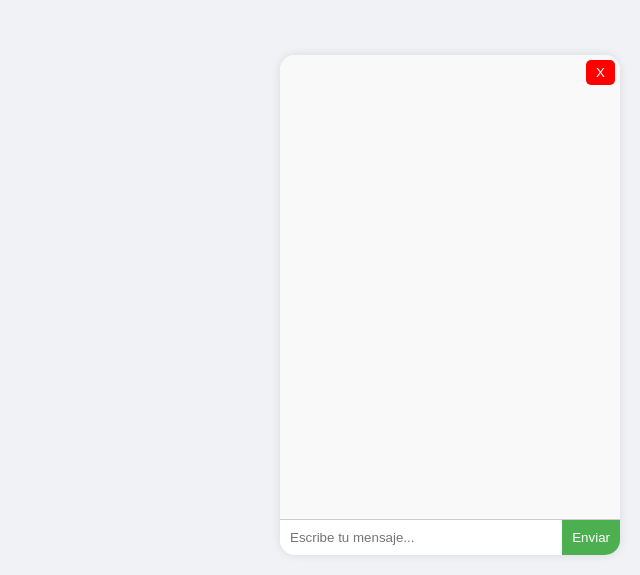
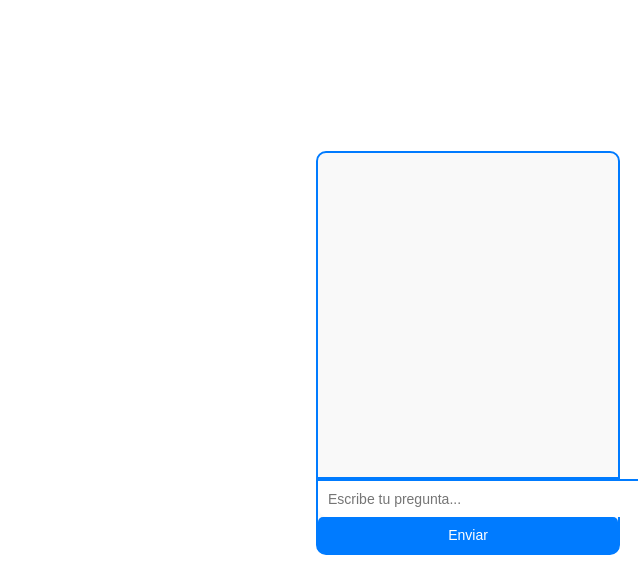
Before and after one commit to FabFar12/chatbotavp, a plain HTML site: page index.html in a window 1280 px wide. Shown: the part 225-800 px from the top of the page, without its empty margins (640-1280 px from the left). Drawn offline with Linux system fonts and the light colour scheme.

Commit message:
Update index.html

```diff
--- a/index.html
+++ b/index.html
@@ -2,89 +2,116 @@
 <html lang="es">
 <head>
   <meta charset="UTF-8">
-  <meta name="viewport" content="width=device-width, initial-scale=1">
-  <title>Chatbot AVP</title>
+  <meta name="viewport" content="width=device-width, initial-scale=1.0">
+  <title>Chatbot Pedagogía</title>
   <style>
+    /* Estilos generales */
     body {
+      font-family: Arial, sans-serif;
       margin: 0;
       padding: 0;
       display: flex;
       justify-content: center;
       align-items: center;
       height: 100vh;
-      background: #f0f2f5;
-      font-family: 'Arial', sans-serif;
     }
 
-    #chatbot {
-      width: 340px;
-      height: 500px;
-      border-radius: 15px;
-      box-shadow: 0 0 10px rgba(0,0,0,0.1);
-      overflow: hidden;
-      display: flex;
-      flex-direction: column;
-      background-color: white;
+    /* Contenedor del chat */
+    #chat-container {
       position: fixed;
       bottom: 20px;
       right: 20px;
-      z-index: 1000;
+      width: 300px;
+      height: 400px;
+      border: 2px solid #007bff;
+      border-radius: 10px;
+      background-color: #f9f9f9;
+      display: flex;
+      flex-direction: column;
     }
 
-    #chatlog {
+    /* Caja de chat */
+    #chat-box {
       flex: 1;
+      overflow-y: auto;
       padding: 10px;
-      overflow-y: auto;
-      background-color: #f9f9f9;
+      font-size: 14px;
+      height: 90%;
+      border-bottom: 2px solid #007bff;
     }
 
-    #sendButton {
+    /* Estilo de los mensajes */
+    #chat-box p {
+      margin: 5px 0;
+    }
+
+    /* Estilo del input */
+    #user-input {
+      width: 100%;
       padding: 10px;
-      background: #4CAF50;
+      border: none;
+      border-top: 2px solid #007bff;
+      border-radius: 0 0 10px 10px;
+      font-size: 14px;
+    }
+
+    /* Botón de enviar */
+    button {
+      background-color: #007bff;
       color: white;
       border: none;
+      padding: 10px;
       cursor: pointer;
+      border-radius: 5px;
+      font-size: 14px;
     }
 
-    #closeButton {
-      position: absolute;
-      top: 5px;
-      right: 5px;
-      background: #ff0000;
-      color: white;
-      border: none;
-      cursor: pointer;
-      padding: 5px 10px;
-      border-radius: 5px;
+    button:hover {
+      background-color: #0056b3;
+    }
+
+    /* Adaptación para móviles */
+    @media (max-width: 600px) {
+      #chat-container {
+        width: 100%;
+        height: 100%;
+        border-radius: 0;
+      }
+
+      #chat-box {
+        font-size: 12px;
+      }
+
+      #user-input {
+        font-size: 12px;
+      }
+
+      button {
+        font-size: 12px;
+      }
     }
   </style>
 </head>
 <body>
 
-<div id="chatbot">
-  <button id="closeButton" onclick="closeChatbot()">X</button>
-  <div id="chatlog"></div>
-  <div style="display: flex; border-top: 1px solid #ccc;">
-    <input id="userinput" type="text" placeholder="Escribe tu mensaje..." style="flex: 1; padding: 10px; border: none;">
-    <button id="sendButton">Enviar</button>
+  <!-- Contenedor del chatbot -->
+  <div id="chat-container">
+    <div id="chat-box"></div>
+    <input type="text" id="user-input" placeholder="Escribe tu pregunta..." />
+    <button onclick="enviarPregunta()">Enviar</button>
   </div>
-</div>
 
-<script src="chatbot.js"></script>
+  <!-- Vinculamos el archivo JS -->
+  <script src="chatbot.js"></script>
 
-<script>
-  // Manejo de eventos
-  document.getElementById("sendButton").addEventListener("click", sendMessage);
-  document.getElementById("userinput").addEventListener("keypress", function(event) {
-    if (event.key === "Enter") {
-      sendMessage();
+  <script>
+    function enviarPregunta() {
+      const userInput = document.getElementById("user-input").value;
+      const respuesta = obtenerRespuesta(userInput); // Usamos la función que definimos en chatbot.js
+      document.getElementById("chat-box").innerHTML += `<p><strong>Tú:</strong> ${userInput}</p>`;
+      document.getElementById("chat-box").innerHTML += `<p><strong>Bot:</strong> ${respuesta}</p>`;
+      document.getElementById("user-input").value = ""; // Limpiar input
     }
-  });
-
-  function closeChatbot() {
-    document.getElementById("chatbot").style.display = "none";
-  }
-</script>
-
+  </script>
 </body>
 </html>
```
